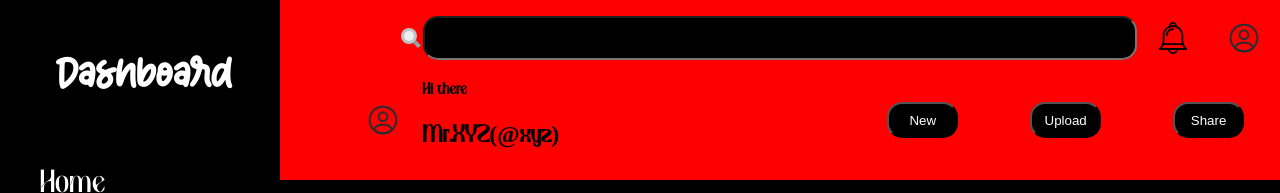
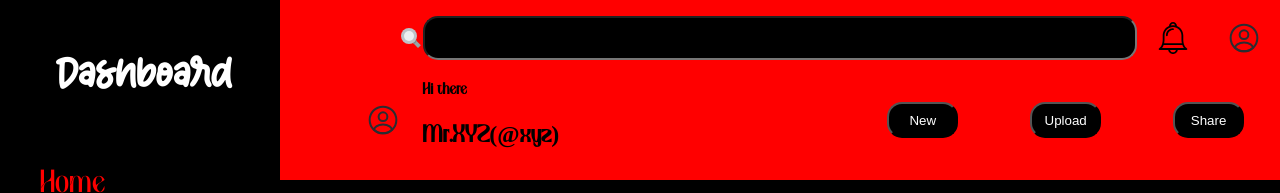
Before and after one commit to Adithya-why/admindash, a plain HTML site: page index.html in a window 1280 px wide. In both pictures the pointer is over the item "Home". Shown: the top 193 px of the page. Drawn offline with Linux system fonts and the light colour scheme.

Commit message:
hover eefect on dashboard

```diff
--- a/style.css
+++ b/style.css
@@ -104,6 +104,7 @@ ul li{
 
 
 
+
 }
 
 .r1{
@@ -206,3 +207,14 @@ input[type="text"]{
     margin: 1rem;
     padding: 0.3rem;
 }
+
+
+
+
+
+/*Effects*/
+
+
+.dboard ul li:hover{
+    color: red;
+}
```
